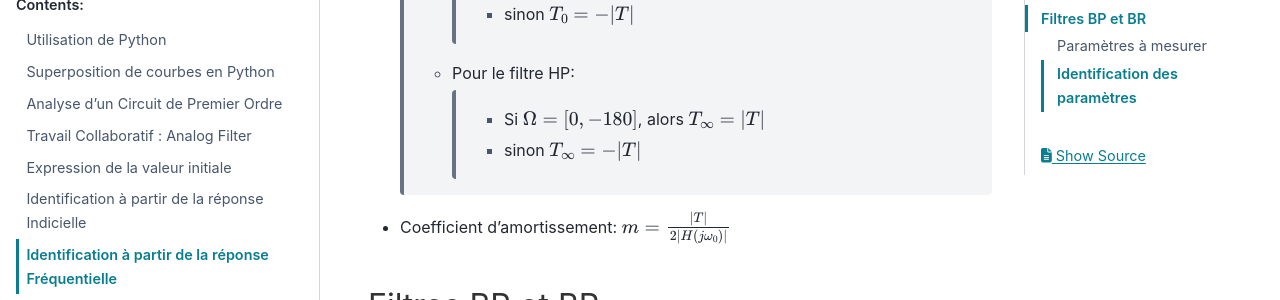
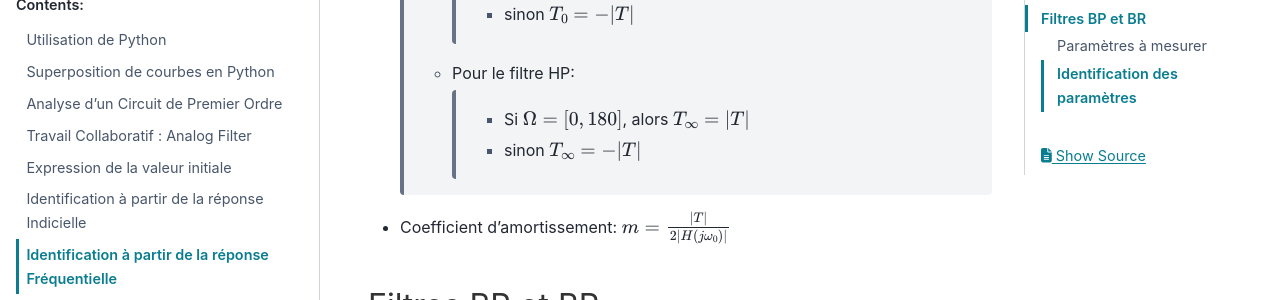
Before and after one commit to vincentchoqueuse/cheatsheet_elec, a Sphinx documentation site: the page built from docs/source/tutorials/identification_freq.rst, in a window 1280 px wide and 900 px high, scrolled down 1089 px. Shown: the part 151-451 px from the top of the window. Built offline with Sphinx 7.4.7 and the PyData theme 0.15.4, drawn with Linux system fonts in a browser that asks for light colours.

Commit message:
correction phase

```diff
--- a/docs/source/tutorials/identification_freq.rst
+++ b/docs/source/tutorials/identification_freq.rst
@@ -83,7 +83,7 @@ Identification des paramètres
 
     * Pour le filtre HP:
 
-        * Si :math:`\Omega = [0, -180]`, alors :math:`T_{\infty} = |T|`
+        * Si :math:`\Omega = [0, 180]`, alors :math:`T_{\infty} = |T|`
         * sinon :math:`T_{\infty} = -|T|`
 
 * Coefficient d'amortissement: :math:`m = \frac{|T|}{2|H(j\omega_0)|}`
```
